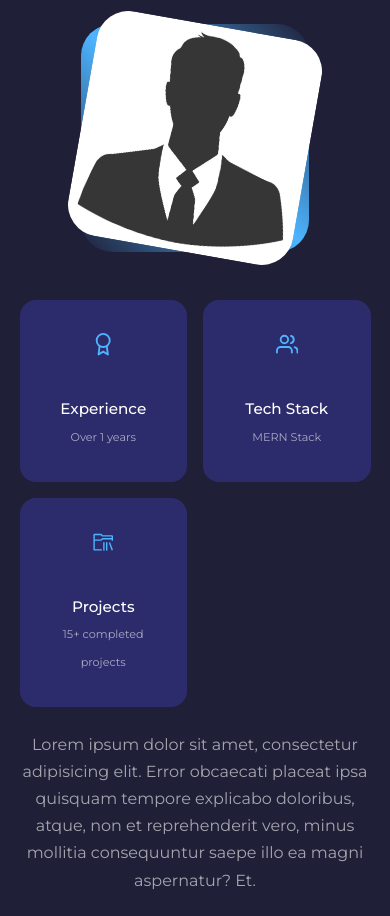
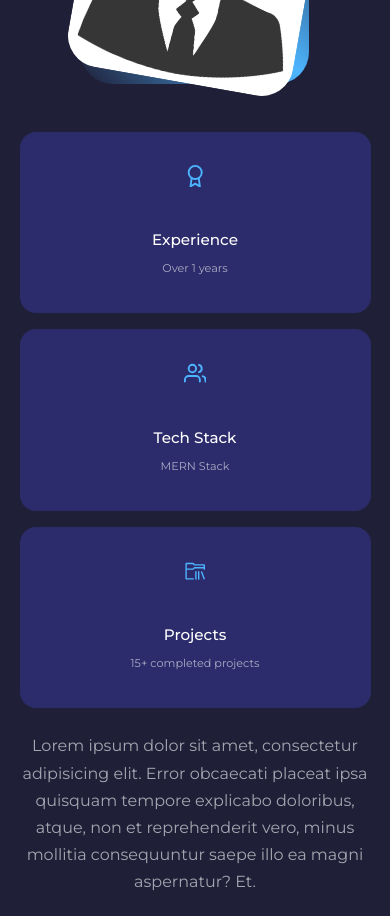
Before and after one commit to sezamiti/Portfolio-website, a React (Create React App) app: page / in a window 390 px wide. Shown: the part 1180-2096 px from the top of the page. Built offline with nearby package versions, Linux system fonts and the light colour scheme; some icons are missing.

Commit message:
fix: adaptiv2

```diff
--- a/src/components/aboutSide/about.css
+++ b/src/components/aboutSide/about.css
@@ -87,7 +87,8 @@
         margin: 0 auto 3rem;
     }
     .about__cards{
-        grid-template-columns: 1fr 1fr;
+        display: grid;
+        grid-template-columns: 1fr;
         gap: 1rem;
     }
     .about__content{
@@ -97,4 +98,6 @@
         margin:1.5rem 0;
     }
 
+
+
 }
--- a/src/components/header/header.css
+++ b/src/components/header/header.css
@@ -82,7 +82,7 @@ header{
 /* =============MEDIA QUERIES(Small DEVICES)================*/
 @media screen and (max-width:600px){
     header{
-        height: 120vh;
+        height: 100vh;
 
     }
     .header__socials,.scroll__down{
```
